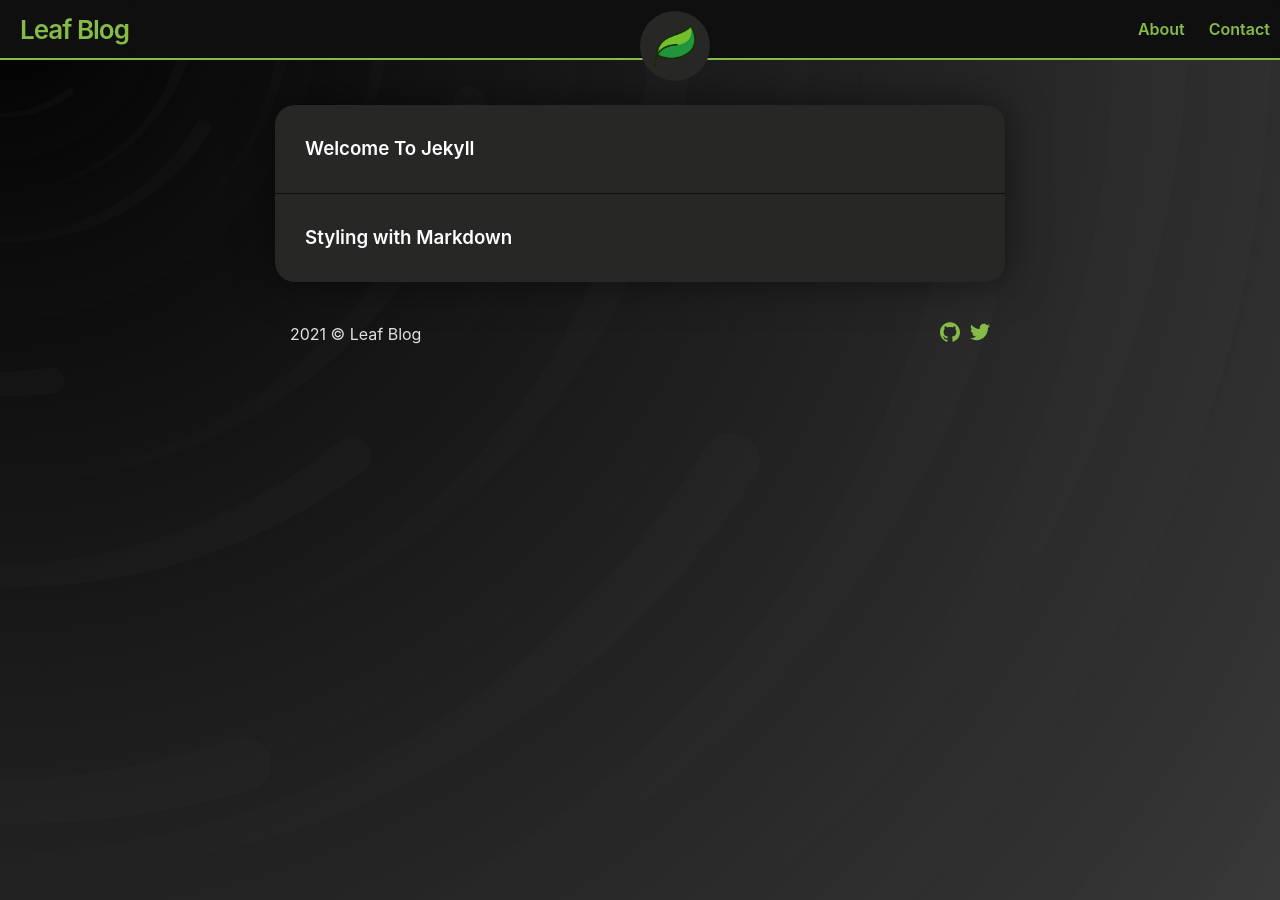
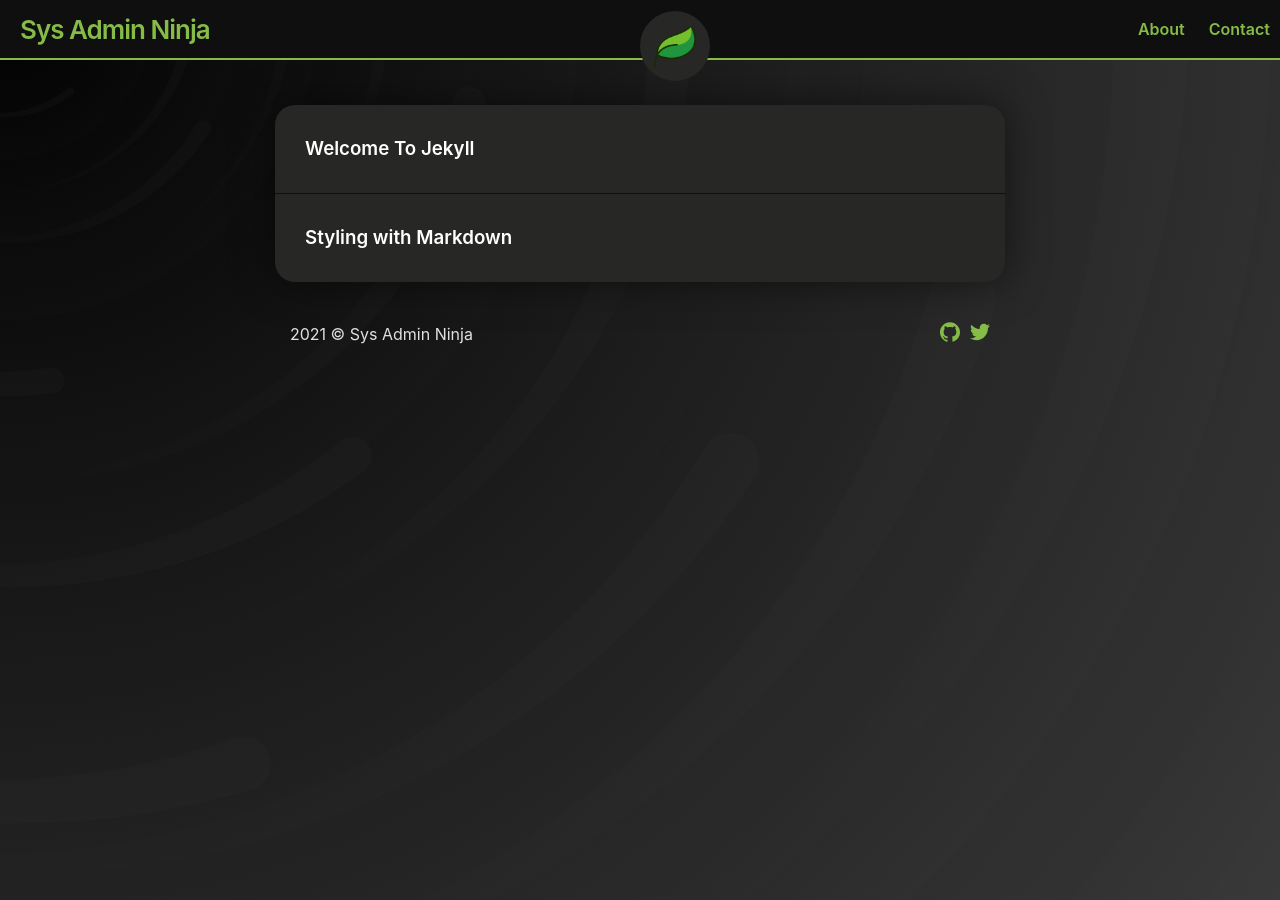
Before and after one commit to k4woru/k4woru.github.io, a Jekyll site: the page built from index.md, in a window 1280 px wide. Built offline with Jekyll 4.4.1, drawn with Linux system fonts in a browser that asks for light colours.

Commit message:
Update _config.yml
update titlte

```diff
--- a/_config.yml
+++ b/_config.yml
@@ -1,4 +1,4 @@
-title: Leaf Blog
+title: Sys Admin Ninja
 iconURL: assets/default-icon.png
 theme: jekyll-theme-leaf
 
```
